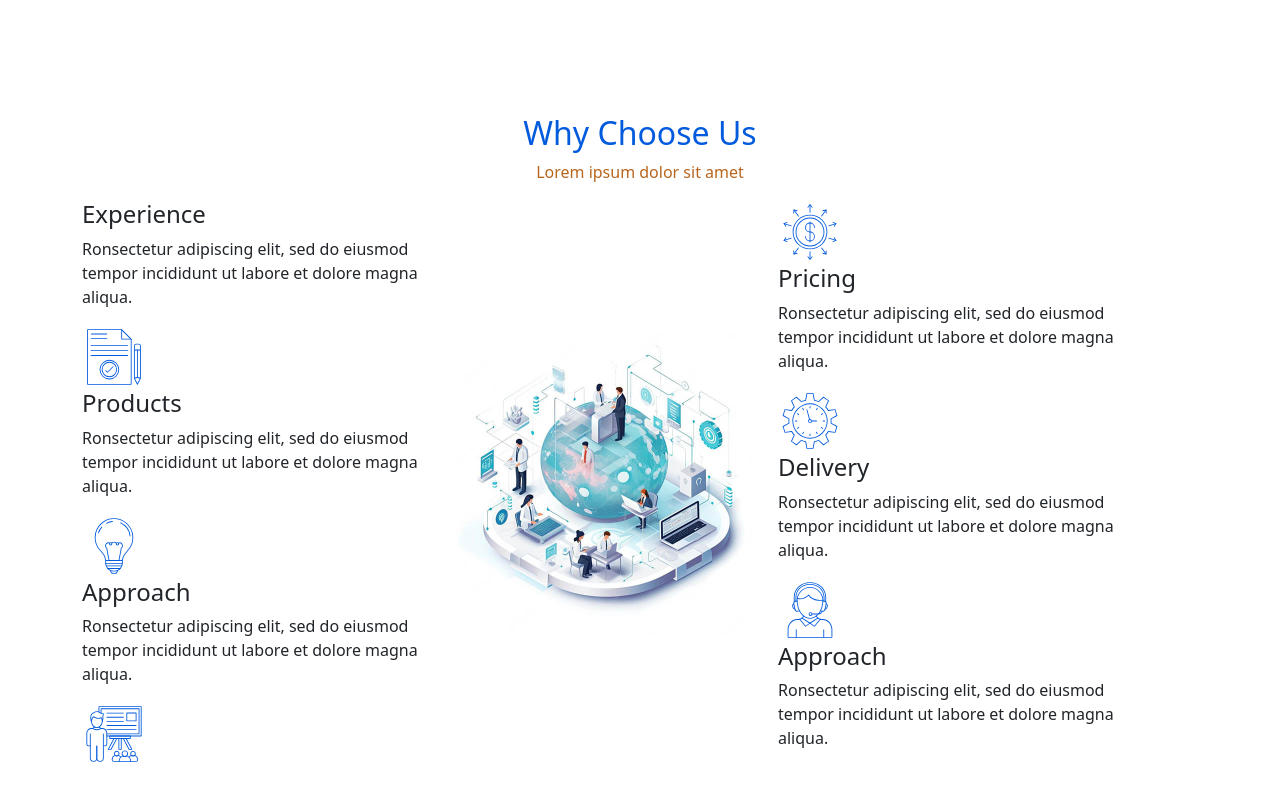
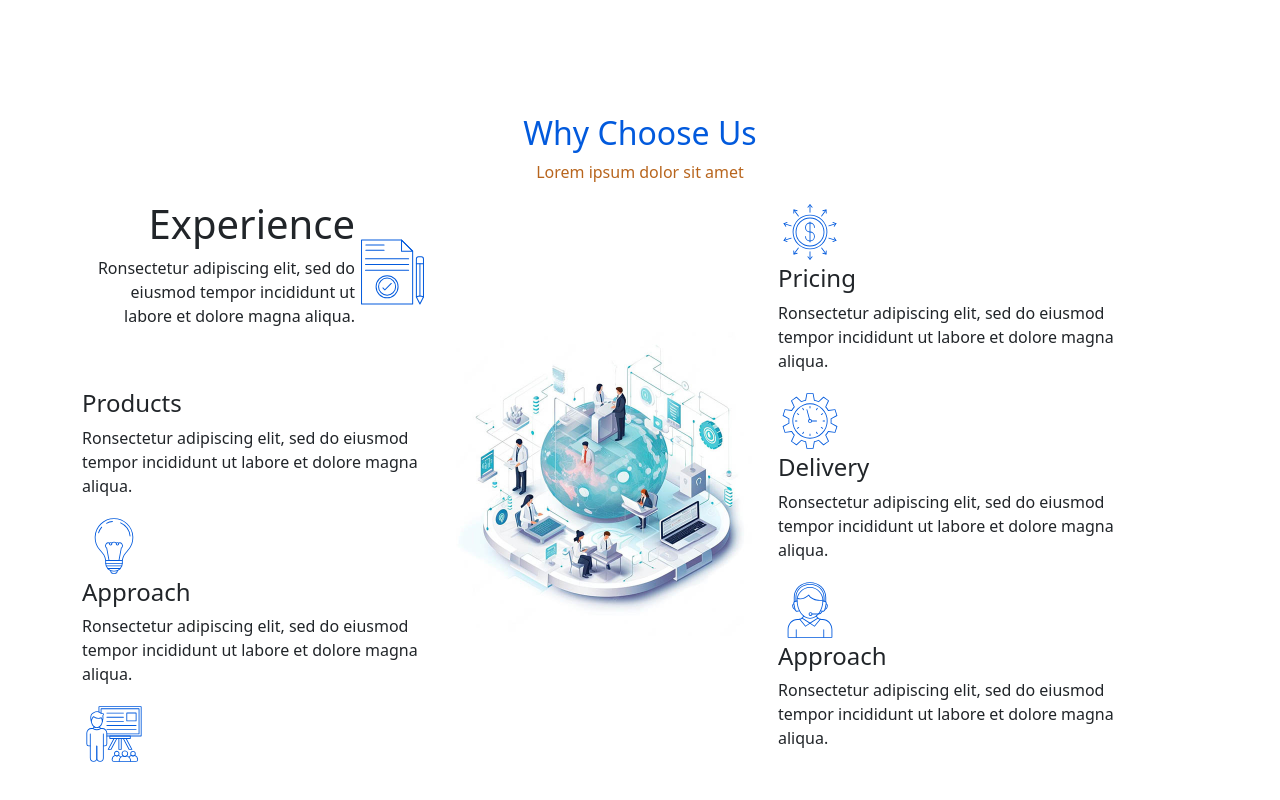
Before and after one commit to Hamza-1-0/Secondproject, a React (Vite) app: page / in a window 1280 px wide. Shown: the part 1588-2388 px from the top of the page. Built offline with nearby package versions, Linux system fonts and the light colour scheme.

Commit message:
Fix choose div container

```diff
--- a/src/Components/Choose/Choose-style.css
+++ b/src/Components/Choose/Choose-style.css
@@ -1,32 +1,39 @@
-.choose{
+.choose {
   padding-top: 50px;
   padding-bottom: 80px;
 }
 
-
-.choose h2{
+.choose h2 {
   font-size: 32px;
   font-weight: 400;
   color: #025add;
   text-align: center;
 }
-.choose>p{
+.choose > p {
   font-weight: 500;
   text-align: center;
   color: #b8651d;
 }
 
-.mid{
+.mid {
   max-width: 20rem;
-    max-height: 20rem ;
+  max-height: 20rem;
 }
- .icon img{
+.icon img {
   max-height: 4rem;
 }
-.cont{
+.cont {
   display: flex;
   justify-content: center;
   align-items: center;
   flex-direction: column;
   width: calc(100% / 3);
 }
+
+.test-class {
+  display: flex;
+  flex-direction: row;
+}
+.test-class div {
+  text-align: right;
+}
--- a/src/Components/Choose/Choose.jsx
+++ b/src/Components/Choose/Choose.jsx
@@ -1,6 +1,6 @@
-import React from "react";
 import "./Choose-style.css";
 import { Container, Row, Col } from "react-bootstrap";
+import Icon1 from "./../../assets/News/icons/icon-1.svg";
 const Choose = () => {
   return (
     <div className="choose">
@@ -9,15 +9,25 @@ const Choose = () => {
       <Container className="d-flex">
         <Row className="cont">
           <Col>
-            <div className="text-choose">
+            {/* <div className="text-choose">
+              <div className="icon">
+                <img src="src\assets\News\icons\icon-1.svg" alt="" />
+              </div>
               <h4>Experience</h4>
               <p>
                 Ronsectetur adipiscing elit, sed do eiusmod tempor incididunt ut
                 labore et dolore magna aliqua.
               </p>
-            </div>
-            <div className="icon">
-              <img src="src\assets\News\icons\icon-1.svg" alt="" />
+            </div> */}
+            <div className="test-class">
+              <div>
+                <h1>Experience</h1>
+                <p>
+                  Ronsectetur adipiscing elit, sed do eiusmod tempor incididunt
+                  ut labore et dolore magna aliqua.
+                </p>
+              </div>
+              <img src={Icon1} alt="" width={75} />
             </div>
           </Col>
           <Col>
--- a/src/Screen/Home.jsx
+++ b/src/Screen/Home.jsx
@@ -1,4 +1,3 @@
-import React from "react";
 import Navbar from "../Components/Navbar/Navbar";
 import Header from "../Components/Header/Header";
 import Information from "../Components/Information/Information";
```
Also changed, not shown: 1 other file (tests, documents, lock files or other folders). Lines whose indentation alone changed are shown as unchanged.
